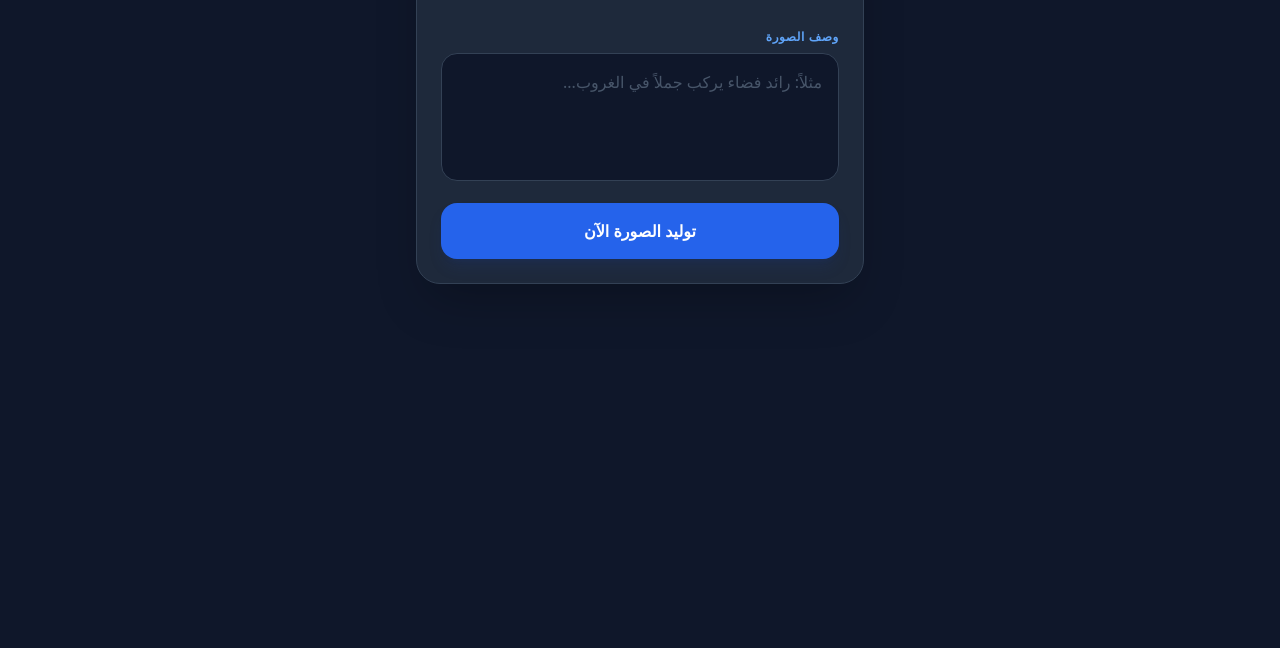
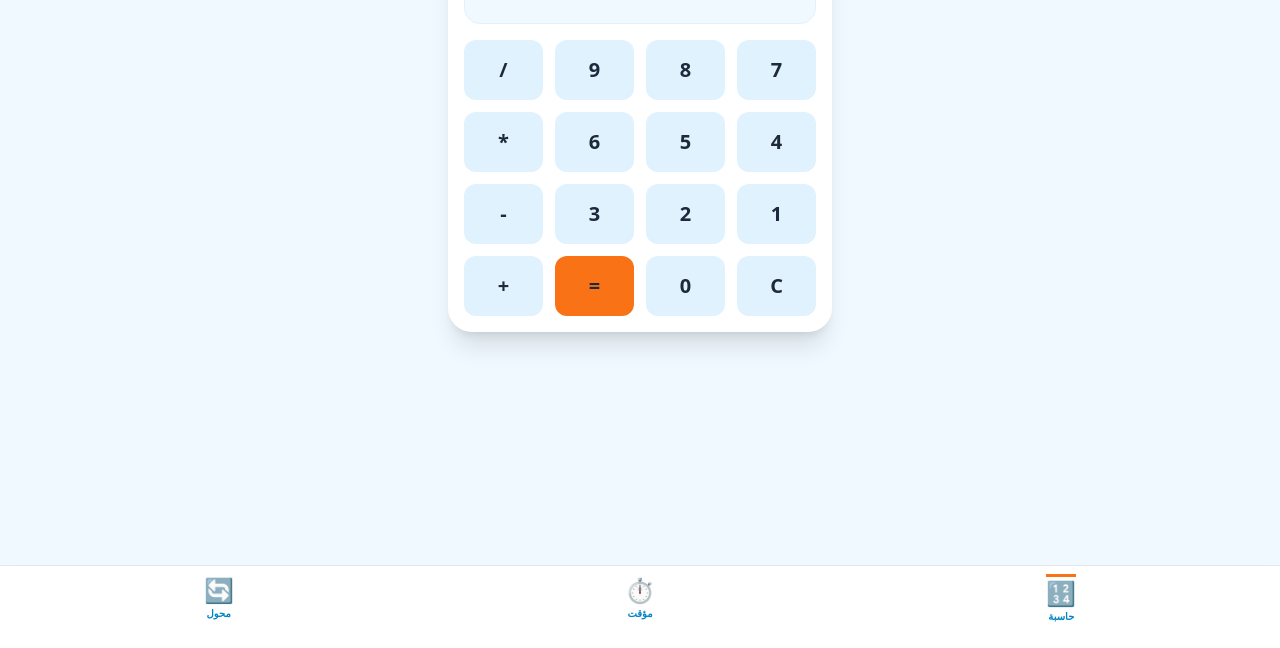
Before and after one commit to tik740366-cell/fast-apk-factory1, a website: page www/index.html in a window 1280 px wide. Shown: the part 152-800 px from the top of the page. Drawn offline with nearby package versions, Linux system fonts and the light colour scheme.

Commit message:
Update index.html for YTools branding and layout

```diff
--- a/www/index.html
+++ b/www/index.html
@@ -2,58 +2,115 @@
 <html lang="ar" dir="rtl">
 <head>
     <meta charset="UTF-8">
-    <meta name="viewport" content="width=device-width, initial-scale=1.0">
-    <title>Katkout AI</title>
+    <meta name="viewport" content="width=device-width, initial-scale=1.0, user-scalable=no">
+    <title>YTools</title>
     <script src="https://cdn.tailwindcss.com"></script>
+    <style>
+        .active-tab { color: #f97316; border-top: 3px solid #f97316; }
+        body { -webkit-tap-highlight-color: transparent; background-color: #f0f9ff; }
+    </style>
 </head>
-<body class="bg-slate-900 text-white min-h-screen flex flex-col items-center p-6 font-sans text-right">
-    <div class="w-full max-w-md bg-slate-800 p-6 rounded-3xl shadow-2xl border border-slate-700 mt-10">
-        <div class="text-center mb-8">
-            <h1 class="text-3xl font-black text-blue-500 tracking-tight">KATKOUT AI</h1>
-            <p class="text-slate-400 text-xs mt-2">اصنع صوراً احترافية بالذكاء الاصطناعي</p>
+<body class="flex flex-col h-screen text-slate-800">
+
+    <div class="bg-sky-500 p-4 text-white text-center shadow-md">
+        <h1 class="text-xl font-bold tracking-widest">YTools</h1>
+    </div>
+
+    <div id="content" class="flex-1 p-5 overflow-y-auto">
         </div>
 
-        <div class="space-y-4">
-            <div>
-                <label class="block text-xs text-blue-400 mb-2 font-bold uppercase tracking-wider">وصف الصورة</label>
-                <textarea id="prompt" class="w-full p-4 rounded-2xl bg-slate-900 border border-slate-700 focus:ring-2 focus:ring-blue-500 outline-none h-32 resize-none text-white placeholder-slate-600"
-                    placeholder="مثلاً: رائد فضاء يركب جملاً في الغروب..."></textarea>
-            </div>
-
-            <button onclick="generate()" id="btn" class="w-full bg-blue-600 hover:bg-blue-500 py-4 rounded-2xl font-bold shadow-lg shadow-blue-900/20 transition-all active:scale-95">
-                توليد الصورة الآن
-            </button>
-        </div>
-
-        <div id="result" class="mt-8 hidden">
-            <div class="p-2 bg-slate-700 rounded-2xl border border-slate-600 overflow-hidden shadow-inner">
-                <img id="ai-img" class="w-full rounded-xl" src="">
-            </div>
-            <p class="text-center text-[10px] text-slate-500 mt-4 italic">تم التوليد بواسطة محرك Pollinations</p>
-        </div>
+    <div class="bg-white border-t flex justify-around p-2 pb-6 shadow-lg">
+        <button onclick="showScreen('calc')" id="tab-calc" class="flex flex-col items-center text-sky-600 transition-all">
+            <span class="text-2xl">🔢</span>
+            <span class="text-[10px] font-bold">حاسبة</span>
+        </button>
+        <button onclick="showScreen('chrono')" id="tab-chrono" class="flex flex-col items-center text-sky-600 transition-all">
+            <span class="text-2xl">⏱️</span>
+            <span class="text-[10px] font-bold">مؤقت</span>
+        </button>
+        <button onclick="showScreen('conv')" id="tab-conv" class="flex flex-col items-center text-sky-600 transition-all">
+            <span class="text-2xl">🔄</span>
+            <span class="text-[10px] font-bold">محول</span>
+        </button>
     </div>
 
     <script>
-        function generate() {
-            const prompt = document.getElementById('prompt').value;
-            const btn = document.getElementById('btn');
-            if(!prompt) return alert("عفاك اكتب شي وصف أولاً!");
+        // 1. Logic for Switching Screens
+        function showScreen(type) {
+            const content = document.getElementById('content');
+            // Reset Tabs
+            document.querySelectorAll('button').forEach(b => b.classList.remove('active-tab'));
+            document.getElementById('tab-' + type).classList.add('active-tab');
 
-            btn.disabled = true;
-            btn.innerText = "جاري التوليد... ⏳";
+            if(type === 'calc') {
+                content.innerHTML = `
+                    <div class="bg-white p-4 rounded-3xl shadow-xl max-w-sm mx-auto">
+                        <div id="display" class="bg-sky-50 text-right p-6 text-3xl rounded-2xl mb-4 h-20 flex items-center justify-end font-mono border border-sky-100">0</div>
+                        <div class="grid grid-cols-4 gap-3">
+                            ${['7','8','9','/','4','5','6','*','1','2','3','-','C','0','=','+'].map(btn => `
+                                <button onclick="calc('${btn}')" class="${btn === '=' ? 'bg-orange-500' : 'bg-sky-100'} p-4 rounded-xl font-bold text-xl active:scale-90 transition-all">
+                                    ${btn}
+                                </button>
+                            `).join('')}
+                        </div>
+                    </div>`;
+            } else if(type === 'chrono') {
+                content.innerHTML = `
+                    <div class="text-center mt-10">
+                        <div class="text-6xl font-mono text-sky-600 mb-10" id="timerDisplay">00:00:00</div>
+                        <div class="flex gap-4 justify-center">
+                            <button onclick="startChrono()" class="bg-sky-500 text-white px-8 py-3 rounded-full font-bold">ابدأ</button>
+                            <button onclick="stopChrono()" class="bg-orange-500 text-white px-8 py-3 rounded-full font-bold">توقف</button>
+                            <button onclick="resetChrono()" class="bg-slate-200 px-8 py-3 rounded-full font-bold">تصفير</button>
+                        </div>
+                    </div>`;
+            } else if(type === 'conv') {
+                content.innerHTML = `
+                    <div class="bg-white p-6 rounded-3xl shadow-md border border-sky-100">
+                        <h2 class="font-bold mb-4 text-sky-600">محول العملات (مثال: USD إلى MAD)</h2>
+                        <input type="number" id="valInput" placeholder="المبلغ بالدولار" class="w-full p-4 bg-sky-50 border border-sky-200 rounded-xl mb-4 outline-none">
+                        <button onclick="convert()" class="w-full bg-orange-500 text-white py-4 rounded-xl font-bold">تحويل إلى درهم</button>
+                        <div id="convResult" class="mt-4 text-center text-2xl font-bold text-sky-700"></div>
+                    </div>`;
+            }
+        }
 
-            const seed = Math.floor(Math.random() * 999999);
-            const url = `https://pollinations.ai/p/${encodeURIComponent(prompt)}?width=1024&height=1024&seed=${seed}`;
-            const img = document.getElementById('ai-img');
+        // 2. Calculator Logic
+        let currentInput = "";
+        function calc(val) {
+            const display = document.getElementById('display');
+            if(val === '=') {
+                try { display.innerText = eval(currentInput); currentInput = display.innerText; } catch { display.innerText = "Error"; }
+            } else if(val === 'C') {
+                currentInput = ""; display.innerText = "0";
+            } else {
+                currentInput += val; display.innerText = currentInput;
+            }
+        }
 
-            img.src = url;
-            img.onload = () => {
-                document.getElementById('result').classList.remove('hidden');
-                btn.disabled = false;
-                btn.innerText = "توليد الصورة الآن";
-                window.scrollTo({ top: document.body.scrollHeight, behavior: 'smooth' });
-            };
+        // 3. Chronometer Logic
+        let timer; let seconds = 0;
+        function startChrono() {
+            clearInterval(timer);
+            timer = setInterval(() => {
+                seconds++;
+                let h = Math.floor(seconds/3600).toString().padStart(2,'0');
+                let m = Math.floor((seconds%3600)/60).toString().padStart(2,'0');
+                let s = (seconds%60).toString().padStart(2,'0');
+                document.getElementById('timerDisplay').innerText = `${h}:${m}:${s}`;
+            }, 1000);
         }
+        function stopChrono() { clearInterval(timer); }
+        function resetChrono() { stopChrono(); seconds = 0; document.getElementById('timerDisplay').innerText = "00:00:00"; }
+
+        // 4. Converter Logic
+        function convert() {
+            const val = document.getElementById('valInput').value;
+            if(val) document.getElementById('convResult').innerText = (val * 10.15).toFixed(2) + " درهم";
+        }
+
+        // Initial View
+        showScreen('calc');
     </script>
 </body>
 </html>
```
